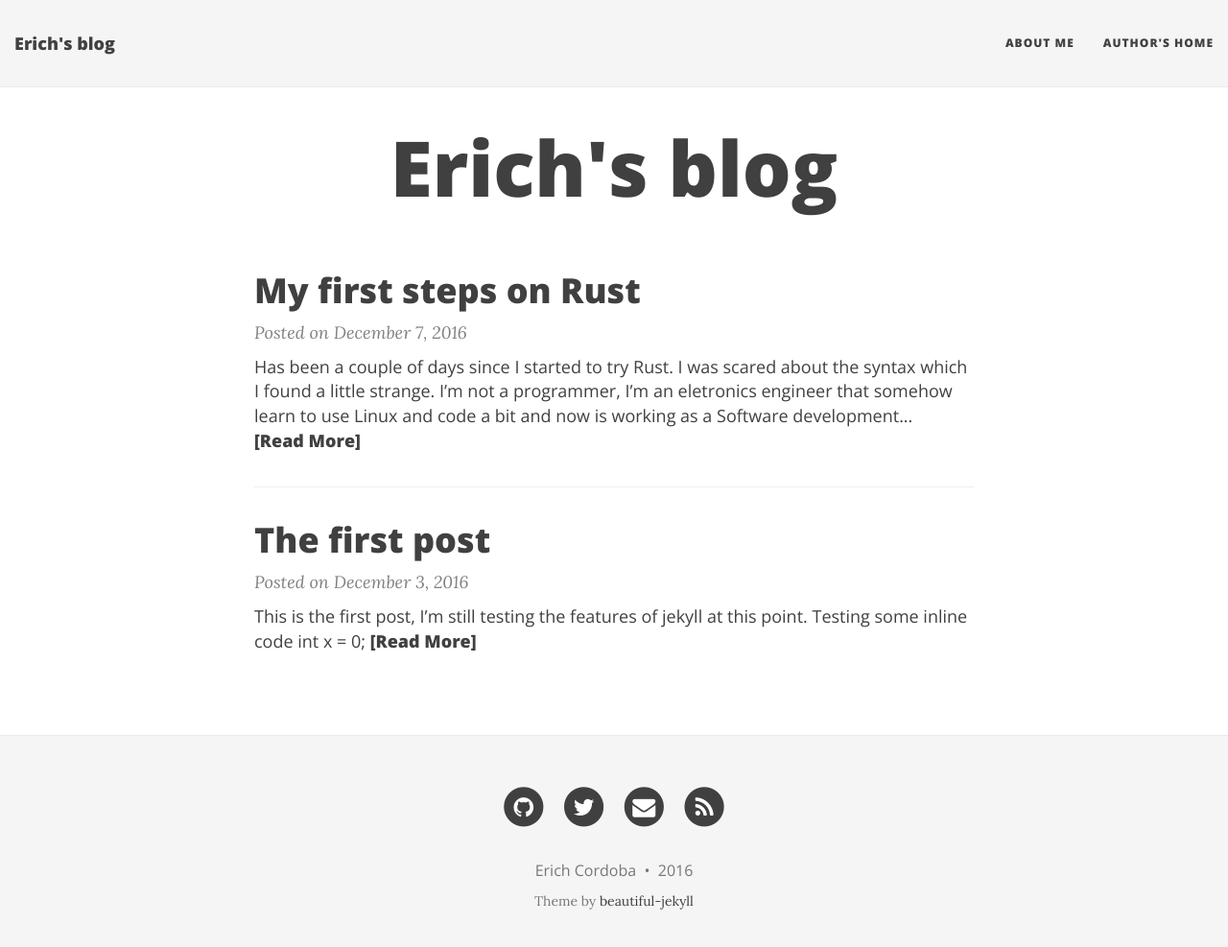
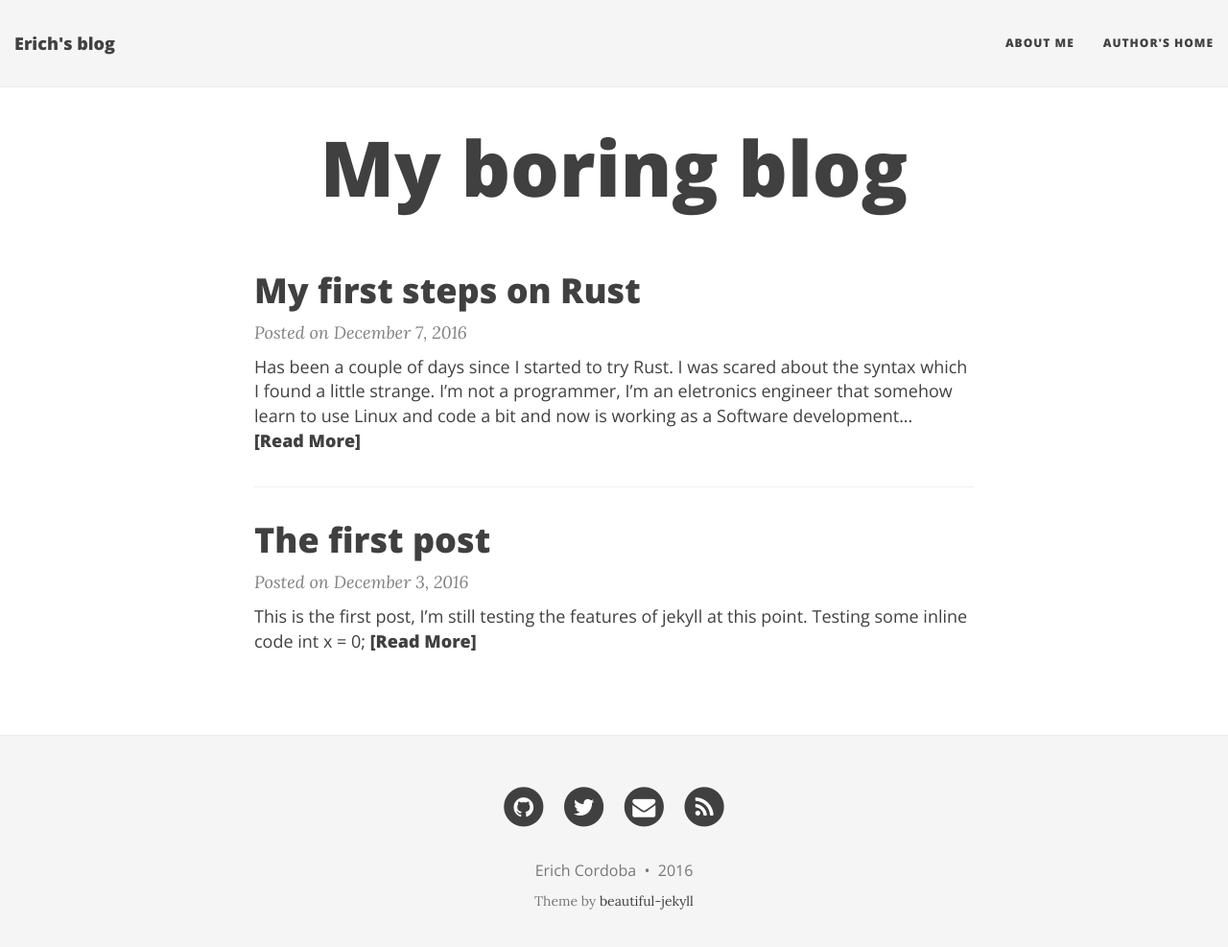
Before and after one commit to ericho/ericho.github.io, a Jekyll site: the page built from index.html, in a window 1280 px wide and 1000 px high. Shown: the top 987 px of the window at 96% size. Built offline with Jekyll 4.4.1, drawn with Linux system fonts in a browser that asks for light colours; nearby versions of some CDN libraries; the list of posts is cut into pages by our own code.

Commit message:
Change site's name
Signed-off-by: Erich Cordoba <erich.cm@yandex.com>

```diff
--- a/index.html
+++ b/index.html
@@ -1,6 +1,6 @@
 ---
 layout: page
-title: Erich's blog
+title: My boring blog
 subtitle:
 ---
 
```
